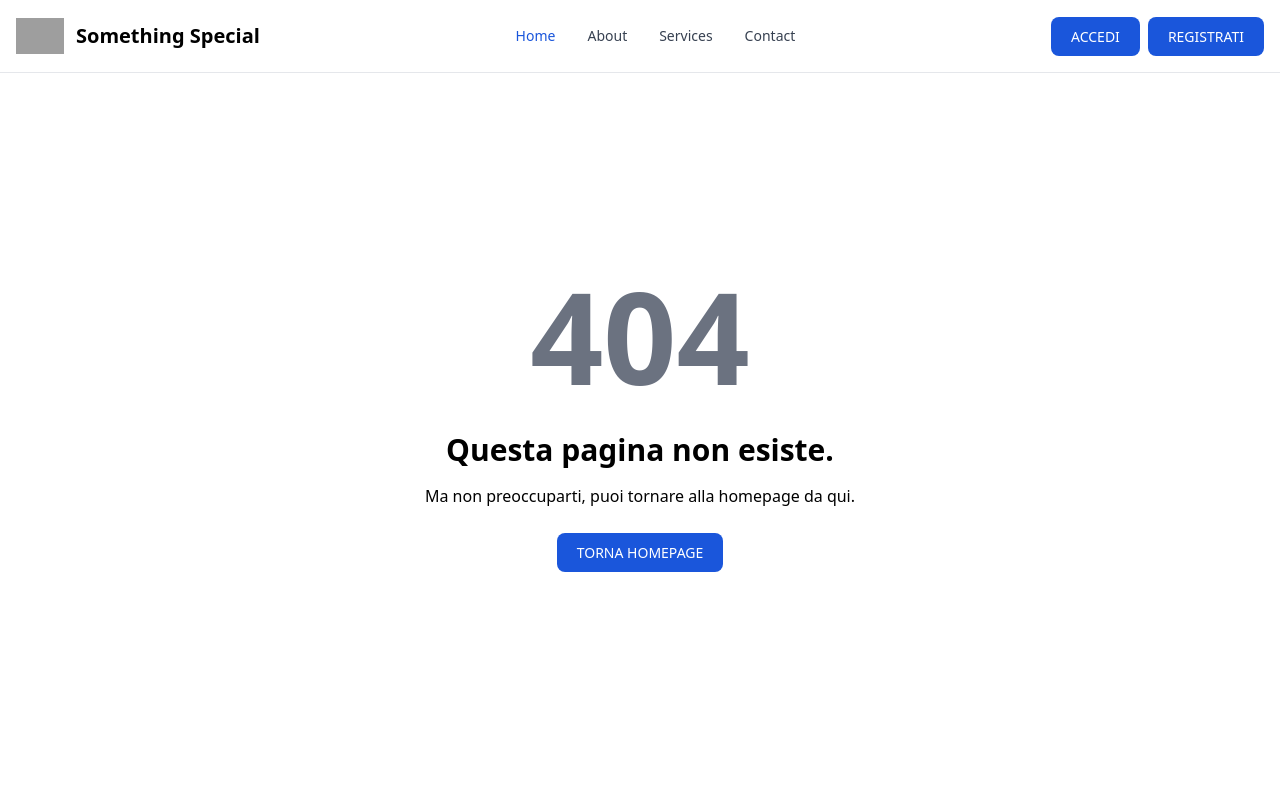
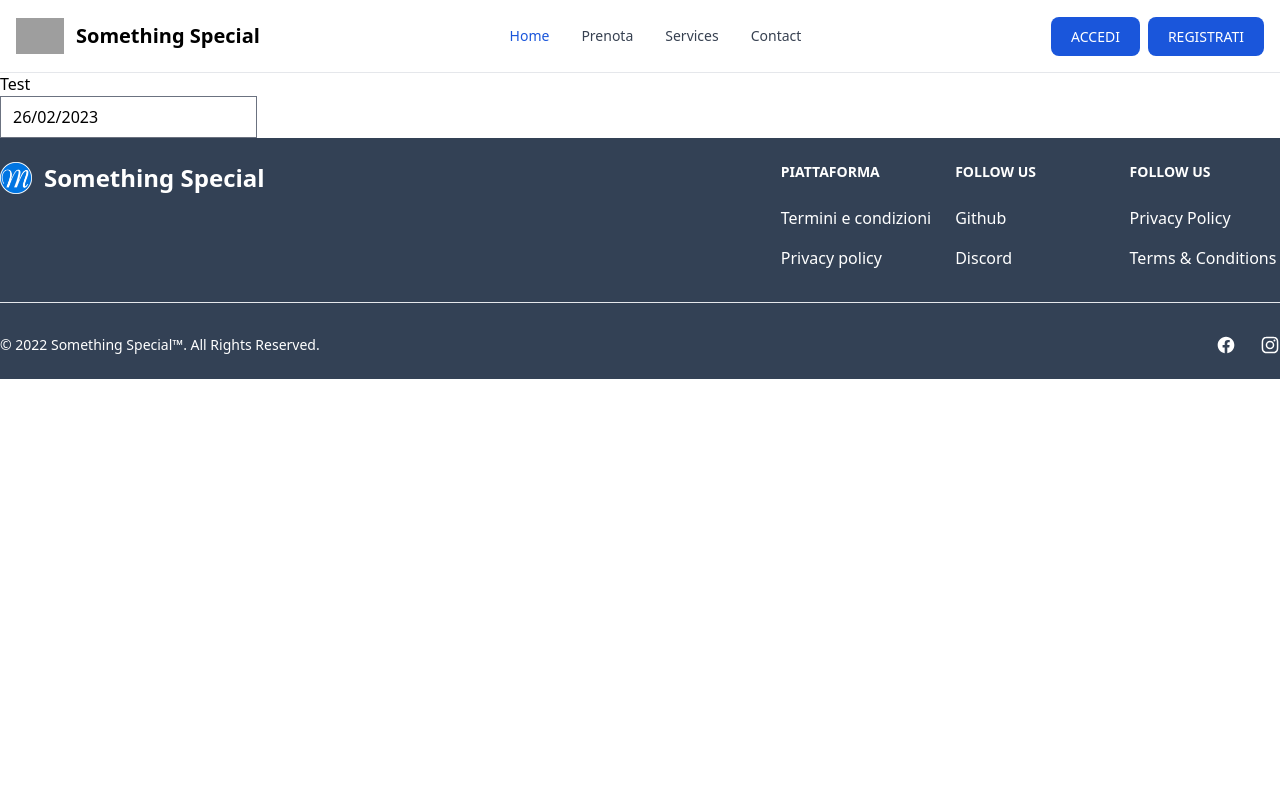
Before and after one commit to zatarra97/library, a React (Create React App) app: page /prenota in a window 1280 px wide. Shown: the top 800 px of the page. Built offline with nearby package versions, Linux system fonts and the light colour scheme; grey boxes are pictures that could not be loaded.

Commit message:
Aggiunto componente datapicker

```diff
--- a/package.json
+++ b/package.json
@@ -13,6 +13,7 @@
     "js-cookie": "^3.0.5",
     "react": "^18.2.0",
     "react-csv": "^2.2.2",
+    "react-datepicker": "^4.11.0",
     "react-dom": "^18.2.0",
     "react-router-dom": "^6.8.1",
     "react-scripts": "5.0.1",
--- a/src/App.jsx
+++ b/src/App.jsx
@@ -16,6 +16,7 @@ import ForgetPassword from "./Pages/Auth/ForgetPassword";
 import NotFound from "./Pages/NotFound"
 
 import AdminHome from "./Pages/Admin/Homepage"
+import Prenota from "./Pages/Prenota"
 
 function App() {
   return <>
@@ -36,6 +37,7 @@ function App() {
 
     {/* Altre pagine */}
     <Route path="/scheda" element={<Scheda />} />
+    <Route path="/prenota" element={<Prenota />} />
 
     {/* Pannello Admin */}
     <Route path="/admin" element={<AdminHome />} />
--- a/src/Components/Navbar.jsx
+++ b/src/Components/Navbar.jsx
@@ -61,20 +61,20 @@ function Navbar(){
         <div className="items-center justify-between hidden w-full md:flex md:w-auto md:order-1" id="navbar-sticky">
           <ul className="flex flex-col p-4 mt-4 border border-gray-100 rounded-lg bg-gray-50 md:flex-row md:space-x-8 md:mt-0 md:text-sm md:font-medium md:border-0 md:bg-white dark:bg-gray-800 md:dark:bg-gray-900 dark:border-gray-700">
             <li>
-              <a href="www.google.it" className="block py-2 pl-3 pr-4 text-white bg-blue-700 rounded md:bg-transparent md:text-blue-700 md:p-0 dark:text-white" aria-current="page">Home</a>
+              <a href="/" className="block py-2 pl-3 pr-4 text-white bg-blue-700 rounded md:bg-transparent md:text-blue-700 md:p-0 dark:text-white" aria-current="page">Home</a>
             </li>
             <li>
-              <a href="www.google.it" className="block py-2 pl-3 pr-4 text-gray-700 rounded hover:bg-gray-100 md:hover:bg-transparent md:hover:text-blue-700 md:p-0 md:dark:hover:text-white dark:text-gray-400 dark:hover:bg-gray-700 dark:hover:text-white md:dark:hover:bg-transparent dark:border-gray-700">About</a>
+              <a href="/prenota" className="block py-2 pl-3 pr-4 text-gray-700 rounded hover:bg-gray-100 md:hover:bg-transparent md:hover:text-blue-700 md:p-0 ">Prenota</a>
             </li>
             <li>
-              <a href="www.google.it" className="block py-2 pl-3 pr-4 text-gray-700 rounded hover:bg-gray-100 md:hover:bg-transparent md:hover:text-blue-700 md:p-0 md:dark:hover:text-white dark:text-gray-400 dark:hover:bg-gray-700 dark:hover:text-white md:dark:hover:bg-transparent dark:border-gray-700">Services</a>
+              <a href="www.google.it" className="block py-2 pl-3 pr-4 text-gray-700 rounded hover:bg-gray-100 md:hover:bg-transparent md:hover:text-blue-700 md:p-0 ">Services</a>
             </li>
             <li>
-              <a href="www.google.it" className="block py-2 pl-3 pr-4 text-gray-700 rounded hover:bg-gray-100 md:hover:bg-transparent md:hover:text-blue-700 md:p-0 md:dark:hover:text-white dark:text-gray-400 dark:hover:bg-gray-700 dark:hover:text-white md:dark:hover:bg-transparent dark:border-gray-700">Contact</a>
+              <a href="www.google.it" className="block py-2 pl-3 pr-4 text-gray-700 rounded hover:bg-gray-100 md:hover:bg-transparent md:hover:text-blue-700 md:p-0 ">Contact</a>
             </li>
-            <div class="md:hidden">
+            <div className="md:hidden">
             {notLogged ?
-            <div class="mt-5 flex ">
+            <div className="mt-5 flex ">
               <li>
                 <a href="/auth/login" className="cta primary ">Accedi</a>
               </li>
@@ -84,7 +84,7 @@ function Navbar(){
             </div>
             :
             <li>
-              <a href="/auth/logout" className="block py-2 pl-3 pr-4 text-gray-700 rounded hover:bg-gray-100 md:hover:bg-transparent md:hover:text-blue-700 md:p-0 md:dark:hover:text-white dark:text-gray-400 dark:hover:bg-gray-700 dark:hover:text-white md:dark:hover:bg-transparent dark:border-gray-700">Esci</a>
+              <a href="/auth/logout" className="block py-2 pl-3 pr-4 text-gray-700 rounded hover:bg-gray-100 md:hover:bg-transparent md:hover:text-blue-700 md:p-0 ">Esci</a>
             </li>
             }
             </div>
--- /dev/null
+++ b/src/Pages/Prenota.jsx
@@ -0,0 +1,30 @@
+import React, { useState } from "react";
+import DatePicker from "react-datepicker";
+
+import "react-datepicker/dist/react-datepicker.css";
+
+function Prenota() {
+    const [selectedDate, setSelectedDate] = useState(new Date());
+
+    // Imposta la data massima selezionabile a un mese a partire dalla data odierna
+    const maxDate = new Date();
+    maxDate.setMonth(maxDate.getMonth() + 1);
+
+    return (
+        <div className="container mx-auto">
+        <h1>Test</h1>
+        <h1>Test</h1>
+        <h1>Test</h1>
+        <h1>Test</h1>
+        <DatePicker
+            selected={selectedDate}
+            dateFormat="dd/MM/yyyy"
+            onChange={(date) => setSelectedDate(date)}
+            minDate={new Date()} // Disabilita le date precedenti alla data corrente
+            maxDate={maxDate} // Imposta la data massima selezionabile
+        />
+        </div>
+    );
+}
+
+export default Prenota;
```
Also changed, not shown: 1 other file (tests, documents, lock files or other folders).
